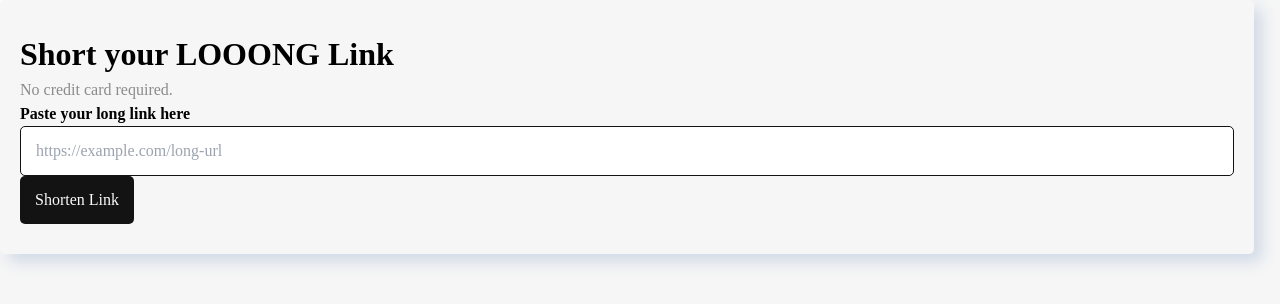
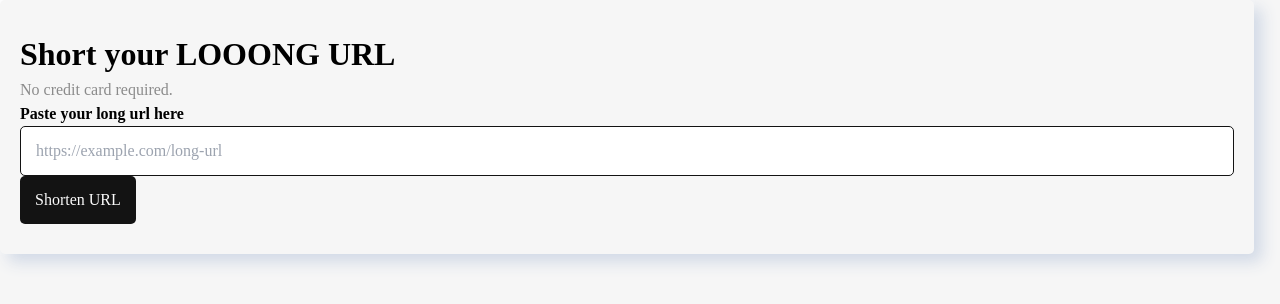
Before and after one commit to sumonelse/Shortie, a React (Vite) app in the folder frontend/: page / in a window 1280 px wide. Shown: the top 304 px of the page. Built offline with nearby package versions, Linux system fonts and the light colour scheme.

Commit message:
Add toasts to improve UX

```diff
--- a/frontend/package.json
+++ b/frontend/package.json
@@ -12,6 +12,7 @@
   "dependencies": {
     "react": "^18.3.1",
     "react-dom": "^18.3.1",
+    "react-hot-toast": "^2.4.1",
     "react-router-dom": "^6.26.1"
   },
   "devDependencies": {
--- a/frontend/src/components/Shortener.jsx
+++ b/frontend/src/components/Shortener.jsx
@@ -4,6 +4,7 @@ import "../stylesheets/Shortener.css"
 import URLForm from "./URLForm"
 import Loading from "./Loading"
 import { useShortenerContext } from "../context/ShortenerContext"
+import toast from "react-hot-toast"
 
 const Shortener = () => {
     const [loading, setLoading] = useState(false)
@@ -13,12 +14,13 @@ const Shortener = () => {
     const copyToClipboard = () => {
         urlRef.current?.select()
         window.navigator.clipboard.writeText(shortURL)
+        toast.success("Copied")
     }
 
     return (
         <div className="shortener-wrapper flex flex-col shadow main-br">
             <div className="intro flex flex-col">
-                <h1>Short your LOOONG Link</h1>
+                <h1>Short your LOOONG URL</h1>
                 <p className="sub">No credit card required.</p>
             </div>
 
--- a/frontend/src/components/URLForm.jsx
+++ b/frontend/src/components/URLForm.jsx
@@ -1,4 +1,5 @@
 import React, { useState } from "react"
+import toast from "react-hot-toast"
 import { useShortenerContext } from "../context/ShortenerContext"
 
 const createShortURL = async (longURL, setShortURL) => {
@@ -19,6 +20,7 @@ const createShortURL = async (longURL, setShortURL) => {
         setShortURL(`https://shortie-9fgs.onrender.com/${shortCode}`)
     } catch (error) {
         console.log(error)
+        toast.error("Failed to Short the URL")
     }
 }
 
@@ -30,6 +32,7 @@ const URLForm = ({ setLoading }) => {
         e.preventDefault()
         setLoading(true)
         await createShortURL(longURL, setShortURL)
+        toast.success("URL Shorted")
         setLongURL("")
         setLoading(false)
     }
@@ -38,7 +41,7 @@ const URLForm = ({ setLoading }) => {
         <form className="flex flex-col" method="POST" onSubmit={handleSubmit}>
             <div className="input-wrapper flex flex-col">
                 <label htmlFor="longURL">
-                    <h3>Paste your long link here</h3>
+                    <h3>Paste your long url here</h3>
                 </label>
                 <div className="flex justify-center flex-col gap-2 md:flex-row">
                     <input
@@ -53,7 +56,7 @@ const URLForm = ({ setLoading }) => {
                             setLongURL(e.target.value)
                         }}
                     />
-                    <input type="submit" className="btn" value="Shorten Link" />
+                    <input type="submit" className="btn" value="Shorten URL" />
                 </div>
             </div>
         </form>
--- a/frontend/src/components/URLShortener.jsx
+++ b/frontend/src/components/URLShortener.jsx
@@ -1,4 +1,5 @@
 import React from "react"
+import { Toaster } from "react-hot-toast"
 import Shortener from "./Shortener"
 import { ShortenerProvider } from "../context/ShortenerContext"
 
@@ -7,6 +8,7 @@ const URLShortener = () => {
         <div className="main-container flex flex-col justify-center items-center">
             <ShortenerProvider>
                 <Shortener />
+                <Toaster position="bottom-right" />
             </ShortenerProvider>
         </div>
     )
```
Also changed, not shown: 1 other file (tests, documents, lock files or other folders).
